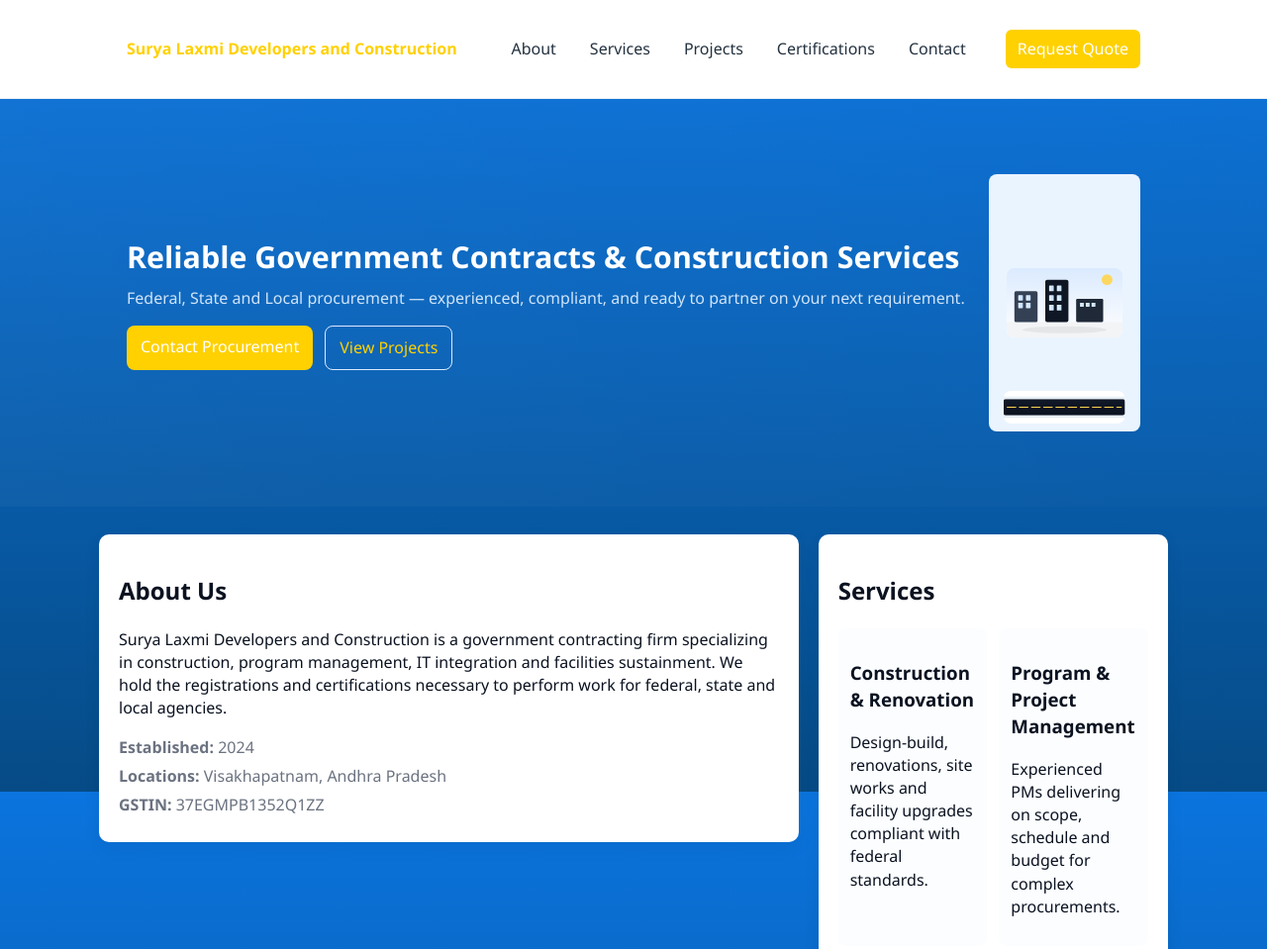
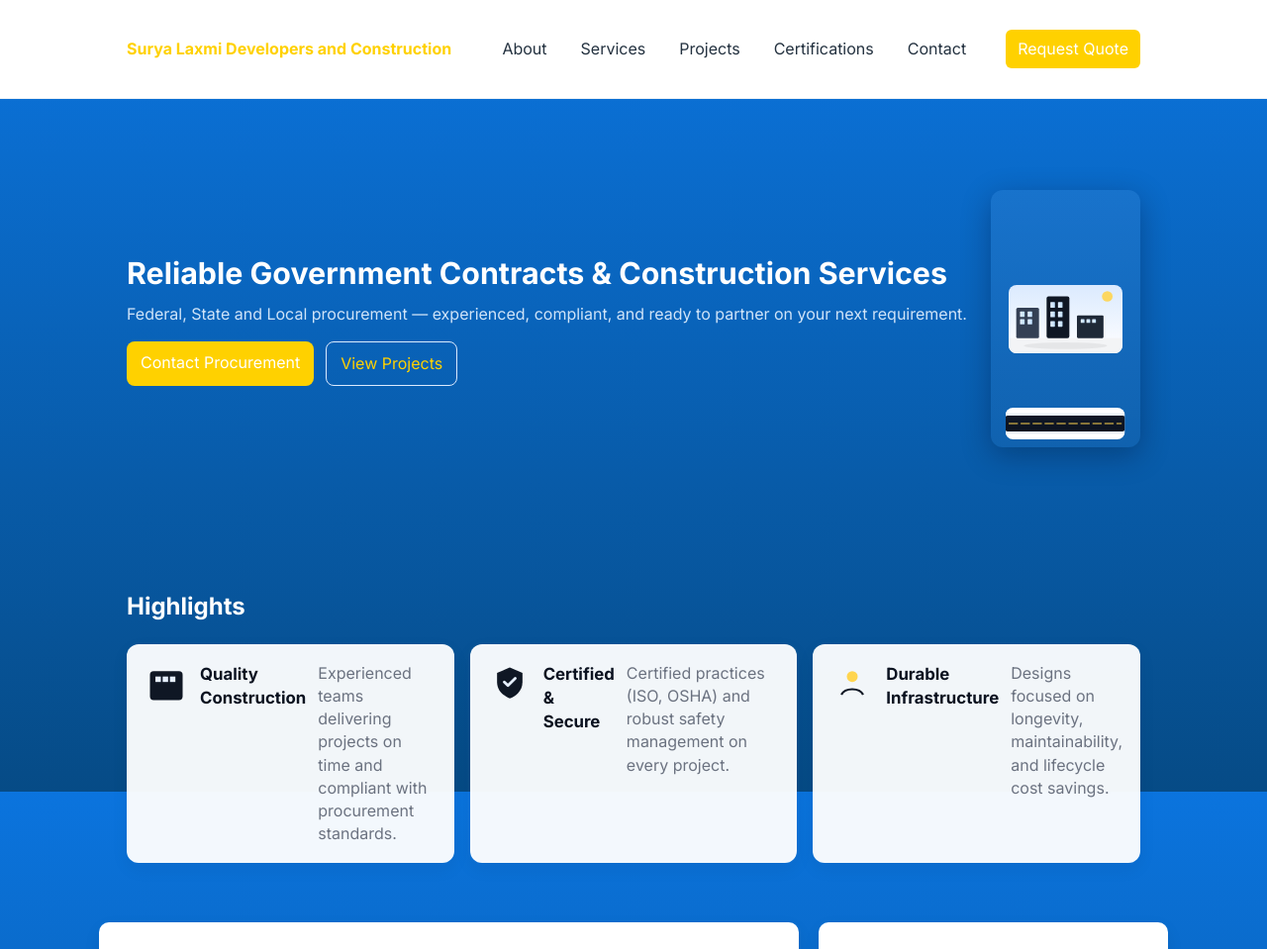
Before and after one commit to Saptagiri473411/samplewebsite, a website: page index.html in a window 1280 px wide. Shown: the top 959 px of the page at 99% size. Drawn offline with Linux system fonts and the light colour scheme.

Commit message:
Add visuals: hero background, icons, favicon; polish hero and features

```diff
--- a/index.html
+++ b/index.html
@@ -4,6 +4,8 @@
   <meta charset="utf-8">
   <meta name="viewport" content="width=device-width,initial-scale=1">
   <title>Surya Laxmi Developers and Construction — Government Contracts</title>
+  <link rel="icon" href="favicon.svg" type="image/svg+xml">
+  <link href="https://fonts.googleapis.com/css2?family=Inter:wght@400;600;700&display=swap" rel="stylesheet">
   <link rel="stylesheet" href="styles.css">
 </head>
 <!doctype html>
@@ -30,6 +32,9 @@
     </header>
 
     <section class="hero">
+      <svg class="hero-bg" aria-hidden="true" role="img">
+        <use href="images/hero-bg.svg#svgroot" />
+      </svg>
       <div class="container hero-inner">
         <div class="hero-text">
           <h1>Reliable Government Contracts & Construction Services</h1>
@@ -49,8 +54,30 @@
             <img src="images/road.svg" alt="Illustration of a road leading to buildings" />
           </picture>
         </div>
-      </div>
-    </section>
+          </div>
+        </div>
+      </section>
+
+      <section class="features container">
+        <h2 class="sr-only">Highlights</h2>
+        <div class="feature-grid">
+          <div class="feature">
+            <img src="images/icon-building.svg" alt="Building icon" />
+            <h3>Quality Construction</h3>
+            <p>Experienced teams delivering projects on time and compliant with procurement standards.</p>
+          </div>
+          <div class="feature">
+            <img src="images/icon-shield.svg" alt="Compliance icon" />
+            <h3>Certified & Secure</h3>
+            <p>Certified practices (ISO, OSHA) and robust safety management on every project.</p>
+          </div>
+          <div class="feature">
+            <img src="images/icon-weather.svg" alt="Sustainability icon" />
+            <h3>Durable Infrastructure</h3>
+            <p>Designs focused on longevity, maintainability, and lifecycle cost savings.</p>
+          </div>
+        </div>
+      </section>
 
     <main class="container main-grid">
   <section id="about" class="about card">
--- a/styles.css
+++ b/styles.css
@@ -11,7 +11,8 @@
 }
 *{box-sizing:border-box}
 html,body{height:100%}
-body{font-family:Segoe UI, Roboto, Arial, sans-serif;margin:0;background:linear-gradient(180deg,var(--bg-start),var(--bg-end));color:#fff;line-height:1.45}
+.body-font{font-family: 'Inter', Segoe UI, Roboto, Arial, sans-serif}
+body{font-family:Inter, Segoe UI, Roboto, Arial, sans-serif;margin:0;background:linear-gradient(180deg,var(--bg-start),var(--bg-end));color:#fff;line-height:1.45}
 .container{max-width:1080px;margin:0 auto;padding:28px}
 
 .topbar{background:#fff;border-bottom:1px solid #eef2f6}
@@ -22,8 +23,9 @@
 .nav a:hover{background:#f1f5f9}
 .cta{margin-left:12px;background:var(--accent);color:#fff;padding:8px 12px;border-radius:6px;text-decoration:none}
 
-.hero{background:linear-gradient(90deg, rgba(255,255,255,0.03), rgba(255,255,255,0.01));padding:48px 0}
-.hero-inner{display:flex;gap:24px;align-items:center}
+.hero{position:relative;overflow:hidden;padding:64px 0}
+.hero-bg{position:absolute;inset:0;width:100%;height:100%;opacity:0.18;pointer-events:none}
+.hero-inner{display:flex;gap:24px;align-items:center;position:relative;z-index:2}
 .hero-text h1{margin:0;font-size:1.9rem;color:#fff}
 .lead{color:rgba(230,242,255,0.9);margin-top:8px}
 .hero-actions{margin-top:16px;display:flex;gap:12px}
@@ -33,7 +35,7 @@
 .hero-image{flex:1;background:#eaf4ff;border-radius:8px;height:160px;display:flex;align-items:center;justify-content:center;color:var(--muted)}
 
 /* Hero illustrations styling */
-.hero-image{position:relative;display:flex;flex-direction:column;gap:8px;padding:12px;height:auto}
+.hero-image{position:relative;display:flex;flex-direction:column;gap:8px;padding:12px;height:auto;border-radius:12px;background:linear-gradient(180deg,rgba(255,255,255,0.06),rgba(255,255,255,0.03));box-shadow:0 8px 30px rgba(2,6,23,0.3)}
 .hero-illustration, .hero-road{width:100%;display:block}
 .hero-illustration img, .hero-road img{width:100%;height:auto;display:block;border-radius:8px}
 .hero-road{max-width:420px;align-self:center}
@@ -43,6 +45,18 @@
   .hero-image{flex:1;padding:18px;height:260px}
   .hero-illustration{max-width:520px}
   .hero-road{position:absolute;left:50%;transform:translateX(-50%);bottom:8px;max-width:80%}
+}
+
+/* Features section */
+.features{padding:32px 28px}
+.feature-grid{display:grid;grid-template-columns:1fr;gap:16px}
+.feature{background:rgba(255,255,255,0.95);color:var(--text-dark);padding:18px;border-radius:12px;box-shadow:var(--shadow);display:flex;gap:12px;align-items:flex-start}
+.feature img{width:44px;height:44px}
+.feature h3{margin:0 0 6px;font-size:1.05rem}
+.feature p{margin:0;color:var(--muted)}
+
+@media(min-width:760px){
+  .feature-grid{grid-template-columns:repeat(3,1fr)}
 }
 
 .main-grid{display:grid;grid-template-columns:1fr;gap:20px;padding:28px 0}
```
Also changed, not shown: images/hero-bg.svg (added), images/icon-building.svg (added), images/icon-shield.svg (added), images/icon-weather.svg (added).
